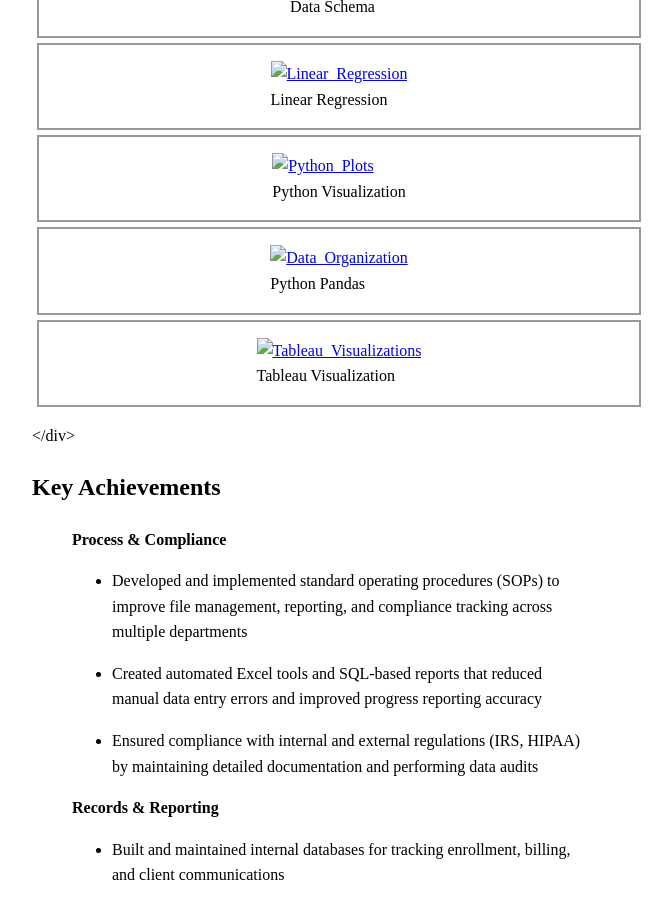
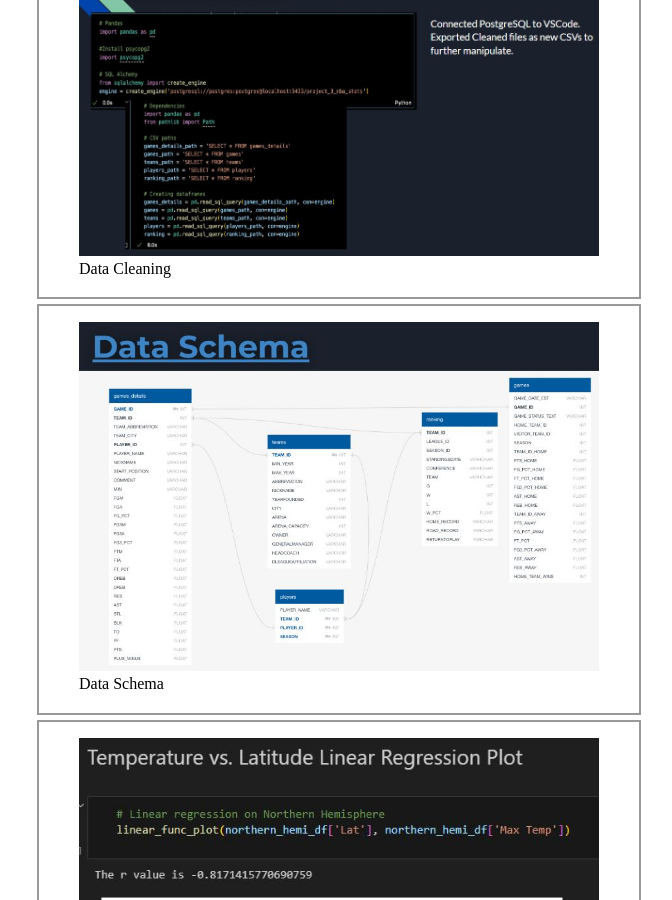
Before and after one commit to JerricaRaemer/jerricaraemer.github.com, a Jekyll site: the page built from portfolio.md, in a window 1280 px wide and 900 px high, scrolled down 732 px. Shown: the whole window, without its empty margins (308-980 px from the left). Built offline with Jekyll 4.4.1, drawn with Linux system fonts in a browser that asks for light colours.

Commit message:
Update portfolio.md

```diff
--- a/portfolio.md
+++ b/portfolio.md
@@ -26,50 +26,58 @@
   </div>
 </div>
 
-  <div class="gallery">
-    <figure>
-    <a target="_blank" href="Data_Cleaning_SQL_Python.JPG">
-      <img src="SQL_Table_Schema.JPG" alt="SQL_Shema" />
+<div class="gallery">
+  <figure>
+    <a target="_blank" href="{{ '/assets/images/Data_Cleaning_SQL_Python.jpg' | relative_url }}">
+      <img src="{{ '/assets/images/Data_Cleaning_SQL_Python.jpg' | relative_url }}" alt="Data_Cleaning" />
+    </a>
+    <figcaption>Data Cleaning</figcaption>
+  </figure>
+</div>
+
+<div class="gallery">
+  <figure>
+    <a target="_blank" href="{{ '/assets/images/SQL_Table_Schema.jpg' | relative_url }}">
+      <img src="{{ '/assets/images/SQL_Table_Schema.jpg' | relative_url }}" alt="SQL_Schema" />
     </a>
     <figcaption>Data Schema</figcaption>
-    </figure>
-  </div>
+  </figure>
+</div>
 
-  <div class="gallery">
-    <figure>
-    <a target="_blank" href="Linear_Regression.JPG">
-      <img src="Linear_Regression.JPG" alt="Linear_Regression" />
+<div class="gallery">
+  <figure>
+    <a target="_blank" href="{{ '/assets/images/Linear_Regression.jpg' | relative_url }}">
+      <img src="{{ '/assets/images/Linear_Regression.jpg' | relative_url }}" alt="Linear_Regression" />
     </a>
     <figcaption>Linear Regression</figcaption>
-    </figure>
-  </div>
+  </figure>
+</div>
 
-  <div class="gallery">
-    <figure>
-    <a target="_blank" href="Line_Plot_Python.JPG">
-      <img src="Line_Plot_Python.JPG" alt="Python_Plots" />
+<div class="gallery">
+  <figure>
+    <a target="_blank" href="{{ '/assets/images/Line_Plot_Python.jpg' | relative_url }}">
+      <img src="{{ '/assets/images/Line_Plot_Python.jpg' | relative_url }}" alt="Python_Plots" />
     </a>
     <figcaption>Python Visualization</figcaption>
-    </figure>
-  </div>
+  </figure>
+</div>
 
-  <div class="gallery">
-    <figure>
-    <a target="_blank" href="Python_Dict.JPG">
-      <img src="Python_Dict.JPG" alt="Data_Organization" />
+<div class="gallery">
+  <figure>
+    <a target="_blank" href="{{ '/assets/images/Python_Dict.jpg' | relative_url }}">
+      <img src="{{ '/assets/images/Python_Dict.jpg' | relative_url }}" alt="Data_Organization" />
     </a>
     <figcaption>Python Pandas</figcaption>
-    </figure>
-  </div>
+  </figure>
+</div>
 
-  <div class="gallery">
-    <figure>
-    <a target="_blank" href="Tableau_Music.JPG">
-      <img src="Tableau_Music.JPG" alt="Tableau_Visualizations" />
+<div class="gallery">
+  <figure>
+    <a target="_blank" href="{{ '/assets/images/Tableau_Music.jpg' | relative_url }}">
+      <img src="{{ '/assets/images/Tableau_Music.jpg' | relative_url }}" alt="Tableau_Visualizations" />
     </a>
     <figcaption>Tableau Visualization</figcaption>
-    </figure>
-  </div>
+  </figure>
 </div>
 
 ## Key Achievements
```
